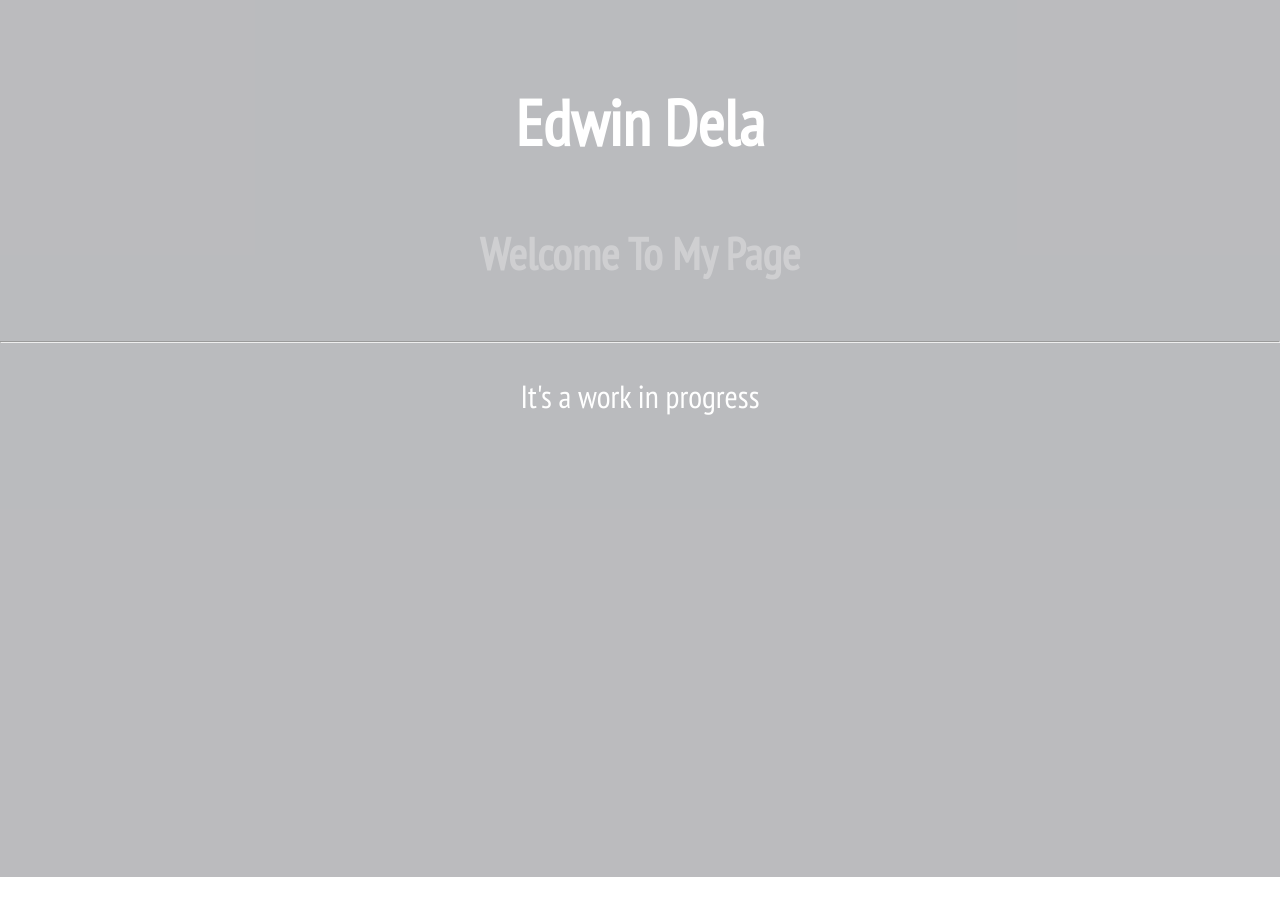
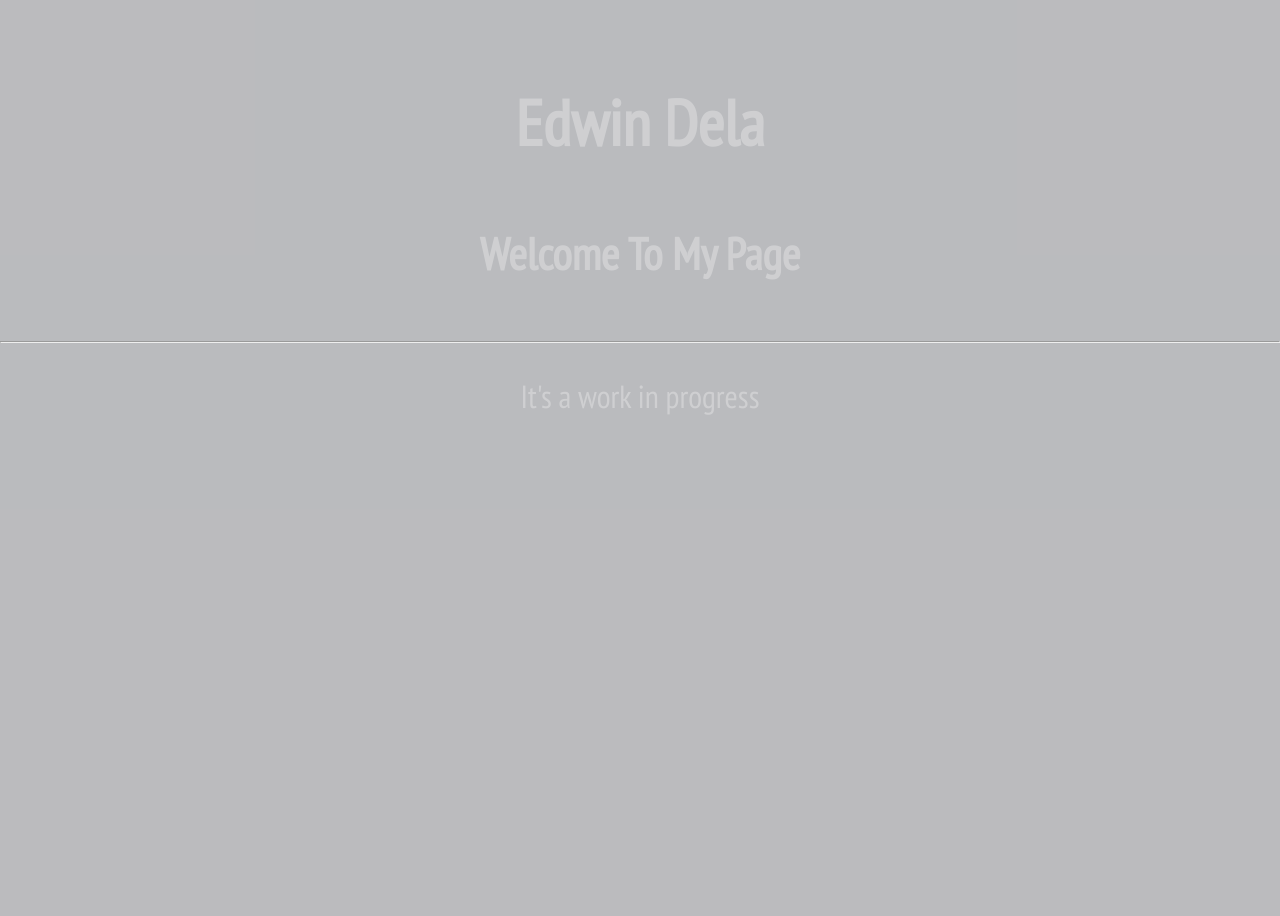
Before and after one commit to eddybanks/edwindela, a React (Create React App) app: page / in a window 1280 px wide. Shown: the top 916 px of the page. Before the commit the page ends 877 px from the top, so only its background shows below. Built offline with nearby package versions, Linux system fonts and the light colour scheme; a web font is replaced by a local one.

Commit message:
still thinkering

```diff
--- a/src/components/home/landing.js
+++ b/src/components/home/landing.js
@@ -29,12 +29,12 @@ const LandingBody = styled.div`
   padding: 3% 0;
   font-size: 2em;
   color: white;
-  min-height: 800px;
+  min-height: 900px;
   font-family: 'PT Sans Narrow', sans-serif;
   text-align: center;
   background-color: rgba(29,30,40,0.3);
-  // animation: ${moveHeader} linear 5s infinite;
-  // -webkit-animation: ${moveHeader} linear 5s infinite;
+  animation: ${moveHeader} linear 5s infinite;
+  -webkit-animation: ${moveHeader} linear 5s infinite;
 `
 
 const LandingHeader = styled.div`
```
